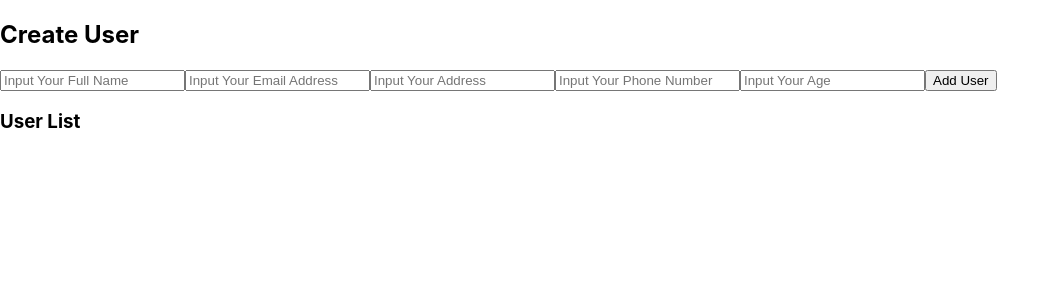
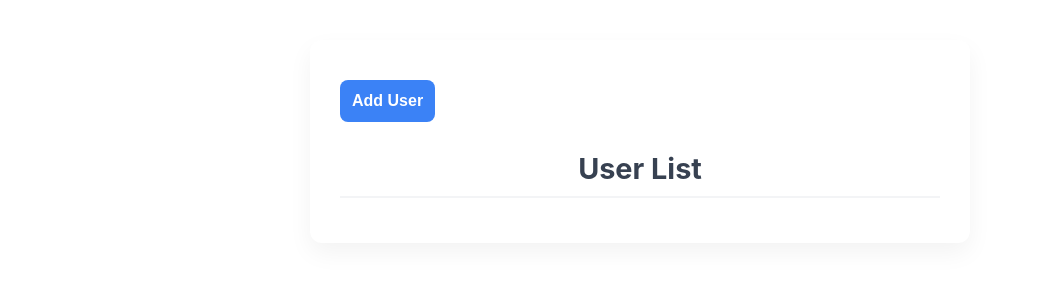
Before and after one commit to gsparvej/my-project, a React (Create React App) app: page / in a window 1280 px wide. Shown: the top 300 px of the page, without its empty margins (0-1060 px from the left). Built offline with nearby package versions, Linux system fonts and the light colour scheme.

Commit message:
Add user management functionality with modal for adding and editing users

```diff
--- /dev/null
+++ b/src/components/users/addUser.jsx
@@ -0,0 +1,61 @@
+import React from "react";
+
+const AddUser = ({ user, handleChange, handleSubmit, closeModal, isEditing }) => {
+    return (
+        <div className="modal-overlay">
+            <div className="modal-content">
+                <h2 className="title">{isEditing ? 'Edit User' : 'Create User'}</h2>
+                <div className="user-form">
+                    <input
+                        className="form-input"
+                        type="text"
+                        name="name"
+                        placeholder="Input Your Full Name"
+                        value={user.name}
+                        onChange={handleChange}
+                    />
+                    <input
+                        className="form-input"
+                        type="email"
+                        name="email"
+                        placeholder="Input Your Email Address"
+                        value={user.email}
+                        onChange={handleChange}
+                    />
+                    <input
+                        className="form-input"
+                        type="text"
+                        name="address"
+                        placeholder="Input Your Address"
+                        value={user.address}
+                        onChange={handleChange}
+                    />
+                    <input
+                        className="form-input"
+                        type="text"
+                        name="phone"
+                        placeholder="Input Your Phone Number"
+                        value={user.phone}
+                        onChange={handleChange}
+                    />
+                    <input
+                        className="form-input"
+                        type="text"
+                        name="age"
+                        placeholder="Input Your Age"
+                        value={user.age}
+                        onChange={handleChange}
+                    />
+                    <div className="modal-actions">
+                        <button className="add-btn" onClick={handleSubmit}>
+                            {isEditing ? 'Update' : 'Save'}
+                        </button>
+                        <button className="cancel-btn" onClick={closeModal}>Cancel</button>
+                    </div>
+                </div>
+            </div>
+        </div>
+    );
+};
+
+export default AddUser;
--- /dev/null
+++ b/src/components/users/userList.css
@@ -0,0 +1,202 @@
+.user-container {
+    max-width: 600px;
+    margin: 40px auto;
+    padding: 30px;
+    background-color: #ffffff;
+    border-radius: 12px;
+    box-shadow: 0 10px 25px rgba(0, 0, 0, 0.05);
+    font-family: 'Inter', system-ui, -apple-system, sans-serif;
+}
+
+.title {
+    text-align: right;
+    color: #1f2937;
+    margin-bottom: 25px;
+    font-size: 1.8rem;
+    font-weight: 700;
+}
+
+.user-form {
+    display: flex;
+    flex-direction: column;
+    gap: 15px;
+    margin-bottom: 30px;
+}
+
+.form-input {
+    padding: 12px 16px;
+    border: 1px solid #e5e7eb;
+    border-radius: 8px;
+    font-size: 1rem;
+    transition: border-color 0.2s, box-shadow 0.2s;
+    outline: none;
+}
+
+.form-input:focus {
+    border-color: #3b82f6;
+    box-shadow: 0 0 0 3px rgba(59, 130, 246, 0.1);
+}
+
+.add-btn {
+    padding: 12px;
+    background-color: #3b82f6;
+    color: white;
+    border: none;
+    border-radius: 8px;
+    font-size: 1rem;
+    font-weight: 600;
+    cursor: pointer;
+    transition: background-color 0.2s;
+    margin-top: 10px;
+}
+
+.add-btn:hover {
+    background-color: #2563eb;
+}
+
+.list-title {
+    text-align: center;
+    color: #374151;
+    font-size: 1.8rem;
+    margin-bottom: 15px;
+    border-bottom: 2px solid #f3f4f6;
+    padding-bottom: 10px;
+}
+
+.user-list {
+    list-style: none;
+    padding: 0;
+    margin: 0;
+    display: flex;
+    flex-direction: column;
+    gap: 10px;
+}
+
+.user-item {
+    display: flex;
+    justify-content: space-between;
+    align-items: center;
+    padding: 15px;
+    background-color: #f9fafb;
+    border-radius: 8px;
+    border: 1px solid #f3f4f6;
+    transition: transform 0.2s, box-shadow 0.2s;
+}
+
+.user-item:hover {
+    transform: translateY(-2px);
+    box-shadow: 0 4px 6px rgba(0, 0, 0, 0.05);
+}
+
+.user-info {
+    font-size: 0.95rem;
+    color: #4b5563;
+    line-height: 1.5;
+}
+
+.action-buttons {
+    display: flex;
+    gap: 10px;
+}
+
+.add-btn {
+    padding: 12px;
+    background-color: #3b82f6;
+    color: white;
+    border: none;
+    border-radius: 8px;
+    font-size: 1rem;
+    font-weight: 600;
+    cursor: pointer;
+    transition: background-color 0.2s;
+    margin-top: 10px;
+}
+
+.delete-btn,
+.edit-btn {
+    padding: 8px 12px;
+    border: none;
+    border-radius: 6px;
+    font-size: 0.875rem;
+    font-weight: 500;
+    cursor: pointer;
+    transition: opacity 0.2s;
+}
+
+.delete-btn {
+    background-color: #ef4444;
+    color: white;
+}
+
+.delete-btn:hover {
+    background-color: #dc2626;
+}
+
+.edit-btn {
+    background-color: #f59e0b;
+    color: white;
+}
+
+.edit-btn:hover {
+    background-color: #d97706;
+}
+
+/* Modal Styles */
+.modal-overlay {
+    position: fixed;
+    top: 0;
+    left: 0;
+    width: 100%;
+    height: 100%;
+    background-color: rgba(0, 0, 0, 0.5);
+    display: flex;
+    justify-content: center;
+    align-items: center;
+    z-index: 1000;
+    backdrop-filter: blur(4px);
+}
+
+.modal-content {
+    background-color: white;
+    padding: 30px;
+    border-radius: 12px;
+    width: 90%;
+    max-width: 500px;
+    box-shadow: 0 20px 25px -5px rgba(0, 0, 0, 0.1), 0 10px 10px -5px rgba(0, 0, 0, 0.04);
+    animation: modalSlideIn 0.3s ease-out;
+}
+
+@keyframes modalSlideIn {
+    from {
+        opacity: 0;
+        transform: translateY(-20px);
+    }
+
+    to {
+        opacity: 1;
+        transform: translateY(0);
+    }
+}
+
+.modal-actions {
+    display: flex;
+    justify-content: flex-end;
+    gap: 10px;
+    margin-top: 20px;
+}
+
+.cancel-btn {
+    padding: 12px 16px;
+    background-color: #9ca3af;
+    color: white;
+    border: none;
+    border-radius: 8px;
+    font-size: 1rem;
+    font-weight: 600;
+    cursor: pointer;
+    transition: background-color 0.2s;
+}
+
+.cancel-btn:hover {
+    background-color: #6b7280;
+}
--- a/src/components/users/userList.jsx
+++ b/src/components/users/userList.jsx
@@ -1,6 +1,8 @@
-const { useState, useEffect } = require("react")
+const { useState, useEffect } = require("react");
+import AddUser from ".src/components/users/addUser";
+require("./userList.css");
 
-const UserCreate = () => {
+const UserList = () => {
     const [users, setUsers] = useState(() => {
         const savedUsers = localStorage.getItem("users")
         return savedUsers ? JSON.parse(savedUsers) : []
@@ -14,6 +16,7 @@ const UserCreate = () => {
         phone: "",
         age: ""
     });
+    const [isModalOpen, setIsModalOpen] = useState(false);
 
     useEffect(() => {
         localStorage.setItem("users", JSON.stringify(users));
@@ -24,66 +27,72 @@ const UserCreate = () => {
         setUser({ ...user, [e.target.name]: e.target.value });
     };
 
-    // Add New User
+    // Add or Update User
     const handleAddUser = () => {
         if (!user.name || !user.email)
             return;
-        const newUser = { ...user, id: Date.now() };
-        setUsers([...users, newUser]);
+
+        if (user.id) {
+            // Update existing user
+            const updatedUsers = users.map((u) => u.id === user.id ? user : u);
+            setUsers(updatedUsers);
+        } else {
+            // Add new user
+            const newUser = { ...user, id: Date.now() };
+            setUsers([...users, newUser]);
+        }
+        closeModal();
+    };
+
+    const openAddModal = () => {
         setUser({ id: "", name: "", email: "", address: "", phone: "", age: "" });
+        setIsModalOpen(true);
+    };
 
+    const closeModal = () => {
+        setIsModalOpen(false);
+        setUser({ id: "", name: "", email: "", address: "", phone: "", age: "" });
+    };
+
+    // delete user
+    const handleDeleteUser = (id) => {
+        const filteredUsers = users.filter((u) => u.id !== id);
+        setUsers(filteredUsers);
+    };
+
+    // edit user
+    const handleEditUser = (id) => {
+        const userToEdit = users.find((u) => u.id === id);
+        setUser(userToEdit);
+        setIsModalOpen(true);
     };
     return (
-        <div>
-            <h2>Create User</h2>
-            <input
-                type="text"
-                name="name"
-                placeholder="Input Your Full Name"
-                value={user.name}
-                onChange={handleChange}
-            />
-            <input
-                type="email"
-                name="email"
-                placeholder="Input Your Email Address"
-                value={user.email}
-                onChange={handleChange}
-            />
-            <input
-                type="text"
-                name="address"
-                placeholder="Input Your Address"
-                value={user.address}
-                onChange={handleChange}
-            />
-            <input
-                type="text"
-                name="phone"
-                placeholder="Input Your Phone Number"
-                value={user.phone}
-                onChange={handleChange}
-            />
-            <input
-                type="text"
-                name="age"
-                placeholder="Input Your Age"
-                value={user.age}
-                onChange={handleChange}
-            />
-            <button onClick={handleAddUser}> Add User</button>
-            <h3>User List</h3>
-            <ul>
+        <div className="user-container">
+            <button className="add-btn" onClick={openAddModal}>Add User</button>
+            <h3 className="list-title">User List</h3>
+            <ul className="user-list">
                 {users.map((u) => (
-                    <li key={u.id}>
-                        {u.name} | {u.email} | {u.address} | {u.phone} | {u.age}
+                    <li key={u.id} className="user-item">
+                        <span className="user-info">{u.name} | {u.email} | {u.address} | {u.phone} | {u.age}</span>
+                        <div className="action-buttons">
+                            <button className="delete-btn" onClick={() => handleDeleteUser(u.id)}>Delete</button>
+                            <button className="edit-btn" onClick={() => handleEditUser(u.id)}>Edit</button>
+                        </div>
                     </li>
                 ))}
             </ul>
+            {isModalOpen && (
+                <AddUser
+                    user={user}
+                    handleChange={handleChange}
+                    handleSubmit={handleAddUser}
+                    closeModal={closeModal}
+                    isEditing={!!user.id}
+                />
+            )}
         </div>
-
     );
 };
 
 
-export default UserCreate;
+export default UserList;
```
